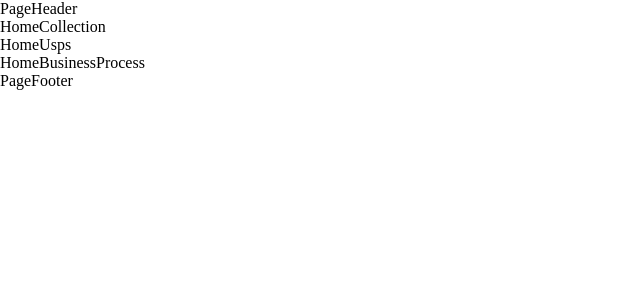
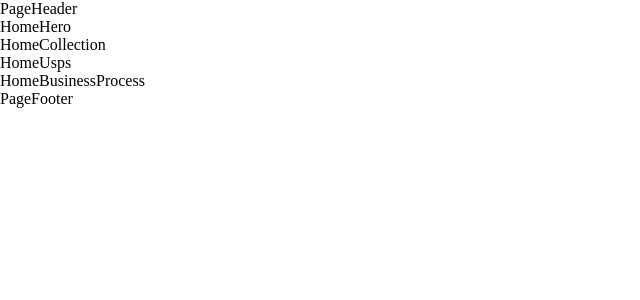
Before and after one commit to Marjolein-Kasman-de-Jong/coffeeroasters, a React (Vite) app: page / in a window 1280 px wide. Shown: the top 300 px of the page, without its empty margins (0-640 px from the left). Built offline with nearby package versions, Linux system fonts and the light colour scheme.

Commit message:
Add home sections

```diff
--- a/src/pages/home/Home.jsx
+++ b/src/pages/home/Home.jsx
@@ -1,4 +1,5 @@
 // Sections
+import HomeHero from "../../sections/home-hero/HomeHero";
 import HomeCollection from "../../sections/home-collection/HomeCollection";
 import HomeUsps from "../../sections/home-usps/HomeUsps";
 import HomeBusinessProcess from "../../sections/home-business-process/HomeBusinessProcess";
@@ -9,6 +10,7 @@ import "./home.css";
 export default function Home() {
     return (
         <main>
+            <HomeHero />
             <HomeCollection />
             <HomeUsps />
             <HomeBusinessProcess />
```
